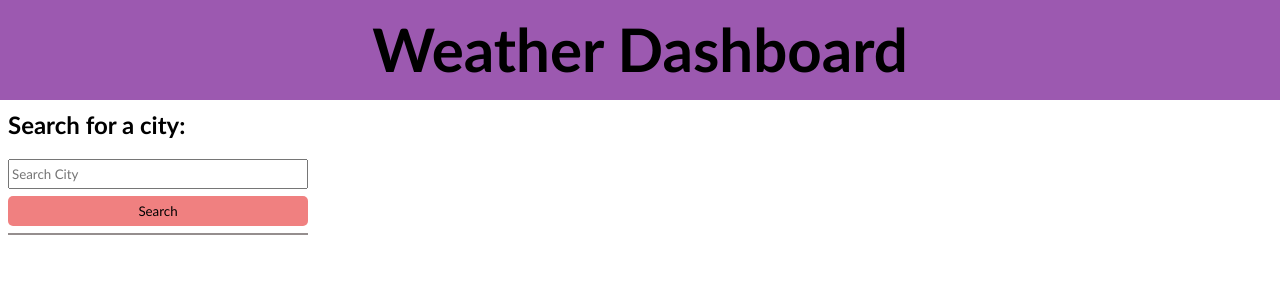
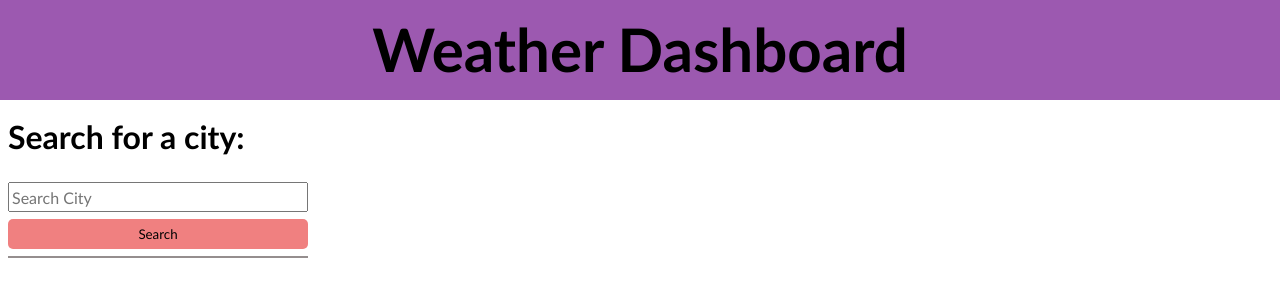
Before and after one commit to Josh-Manley/Weather-Dashboard, a plain HTML site: page index.html in a window 1280 px wide. Drawn offline with nearby package versions, Linux system fonts and the light colour scheme.

Commit message:
more css changes

```diff
--- a/css/style.css
+++ b/css/style.css
@@ -9,6 +9,10 @@
   background-color: rgb(156, 89, 176);
   margin: -10px;
   padding: 15px;
+}
+
+#search-for-city-txt {
+  font-size: 32px;
 }
 
 #main-container {
@@ -77,6 +81,7 @@
 #search-city-input {
   height: 30px;
   margin-bottom: 7px;
+  font-size: 16px;
 }
 
 #fetch-button {
--- a/index.html
+++ b/index.html
@@ -9,7 +9,7 @@
 <body>
 
   <h1 class="title">Weather Dashboard</h1>
-  <h2>Search for a city:</h2>
+  <h2 id="search-for-city-txt">Search for a city:</h2>
   <div id="main-container">
     <form id="search-form">
       <input id="search-city-input" type="text" placeholder="Search City">
```
